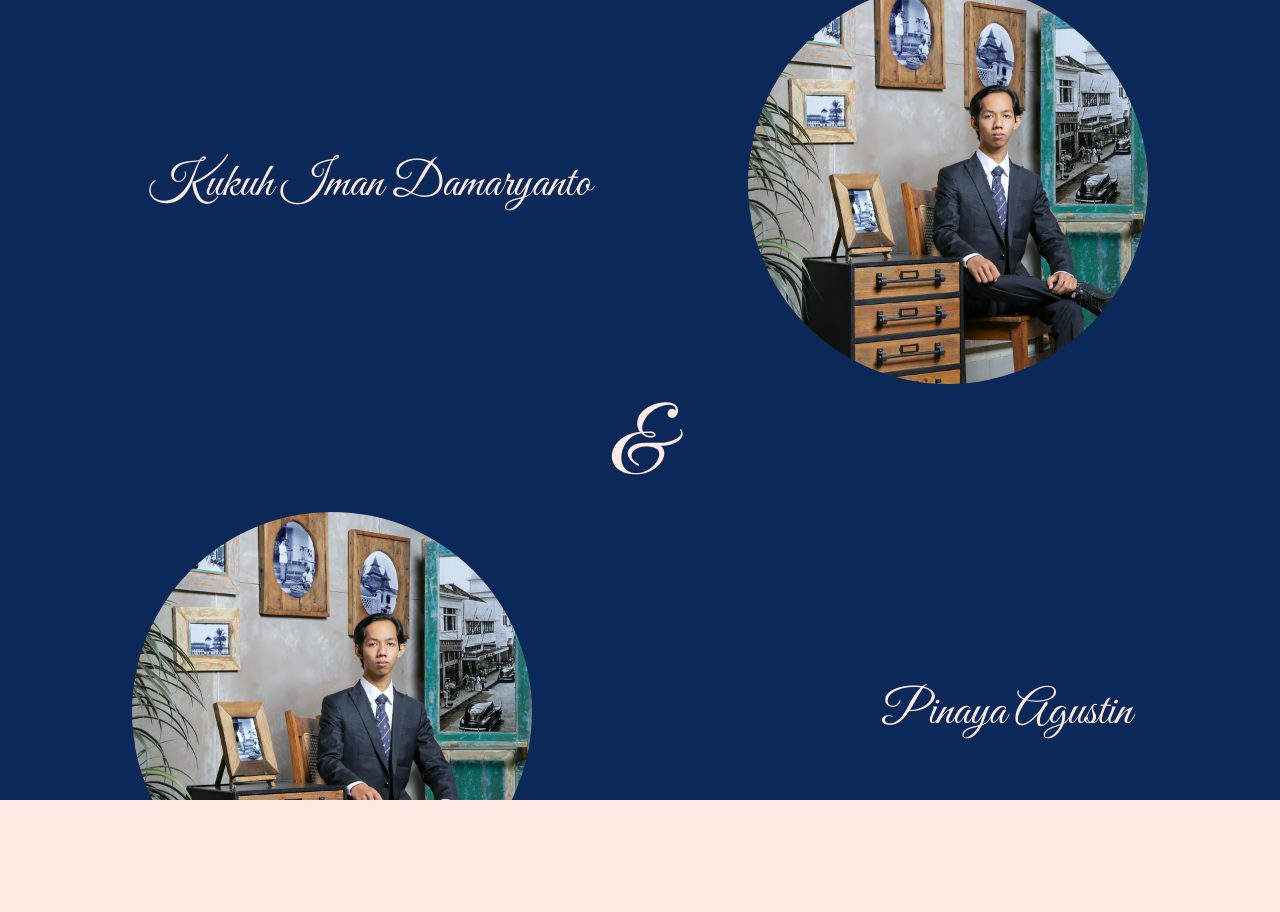
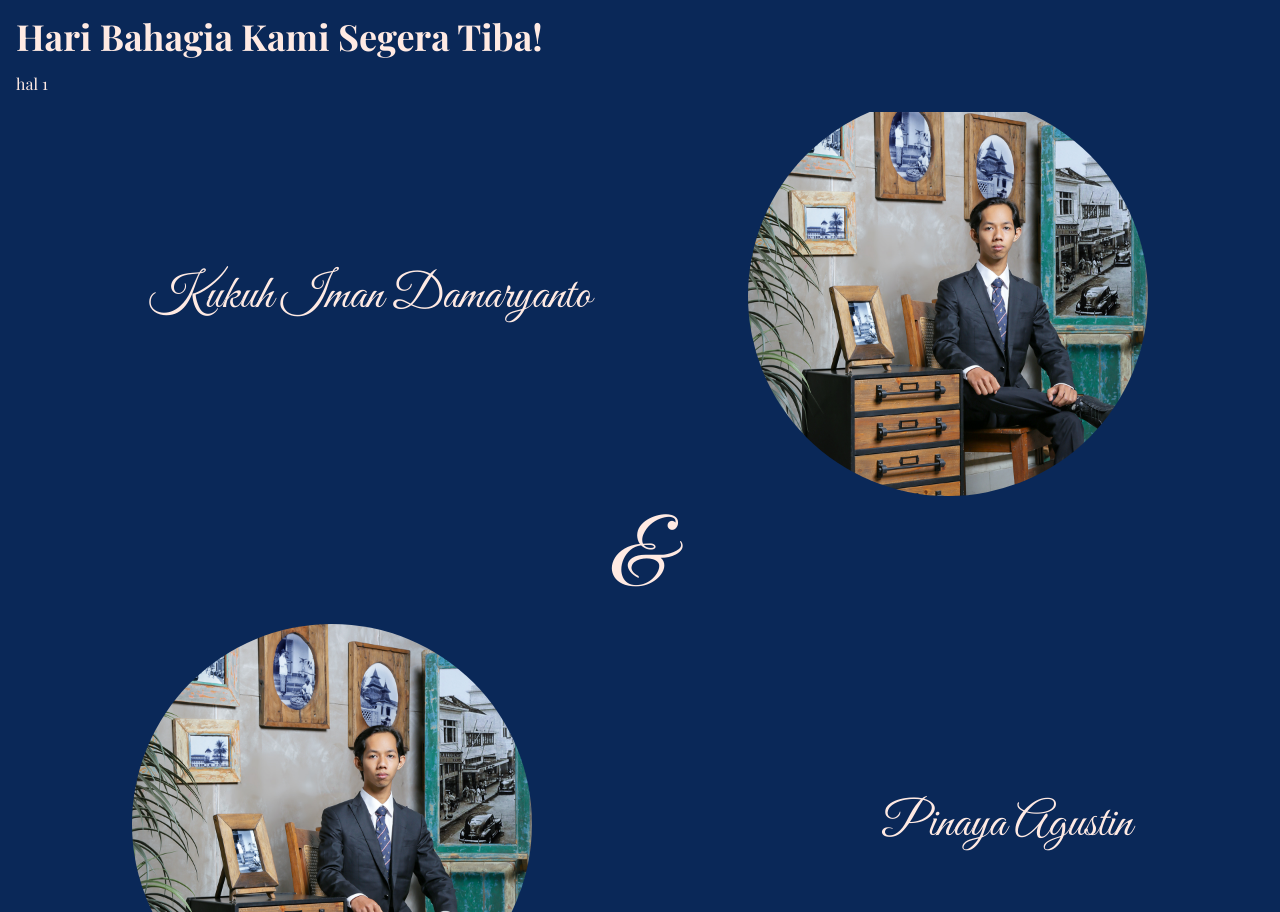
Before and after one commit to pinayaagustin/our-wedding-announcement, a Next.js app: page /pinaya in a window 1280 px wide. Before the commit the page ends 800 px from the top, so only its background shows below. Built offline with nearby package versions, Linux system fonts and the light colour scheme.

Commit message:
nyobain bikin navbar

```diff
--- /dev/null
+++ b/app/navbar.js
@@ -0,0 +1,23 @@
+
+export default function Navbar() {
+    return (
+        <nav className="sticky top-0 bg-gray-800 p-4 z-50 shadow-md">
+            <div className="container mx-auto flex justify-between items-center">
+                {/* {Logo} */}
+                <div className="text-white font-bold text-xl">
+                    Kukuh + Pinaya
+                </div>
+
+                {/* {links} */}
+                <div className="space-x-4">
+                    <link href="/">
+                    <a className="text-gray-300 hover:text-white">Our Story</a>
+                    </link>
+                    <link href="/social">
+                    <a className="text-gray-300 hover:text-white">Social Media</a>
+                    </link>
+                </div>
+            </div>
+        </nav>
+    );
+}
--- a/app/pinaya/page.js
+++ b/app/pinaya/page.js
@@ -79,6 +79,13 @@ export default function Home() {
     };
 
     return (
+        <div>
+            <navbar />
+            <main className="sticky p-4 bg-primary text-secondary ">
+                <h1 className="text-4xl font-bold">Hari Bahagia Kami Segera Tiba!</h1>
+                <p className="mt-4">hal 1</p>
+            </main>
+
         <div className="w-screen h-screen overflow-y-scroll snap-y snap-mandatory">
             {/* <audio ref={audioRef} src="/music.mp3" loop className="hidden"></audio>
             <button onClick={toggleAudio} className="fixed top-4 right-4 z-50 bg-[#FFCBCB] hover:bg-blue-900 text-white p-3 rounded-full">
@@ -92,7 +99,7 @@ export default function Home() {
                     dari teman-teman sekalian untuk pernikahan kami :
                 </p>
 
-                <div className='flex flex-col w-full gap-4 animate-fadeInOnce'>
+                <div className='snap-center flex flex-col w-full gap-4 animate-fadeInOnce'>
                     <div className="flex flex-row justify-center w-full mx-auto gap-4 items-center">
                         <div className="w-1/2 p-4">
                             <p className={"sm:text-5xl text-3xl font-extrabold  text-left " + great.className}>
@@ -229,6 +236,7 @@ export default function Home() {
 
             </div>
         </div>
+        </div>
     );
 }
 
```
